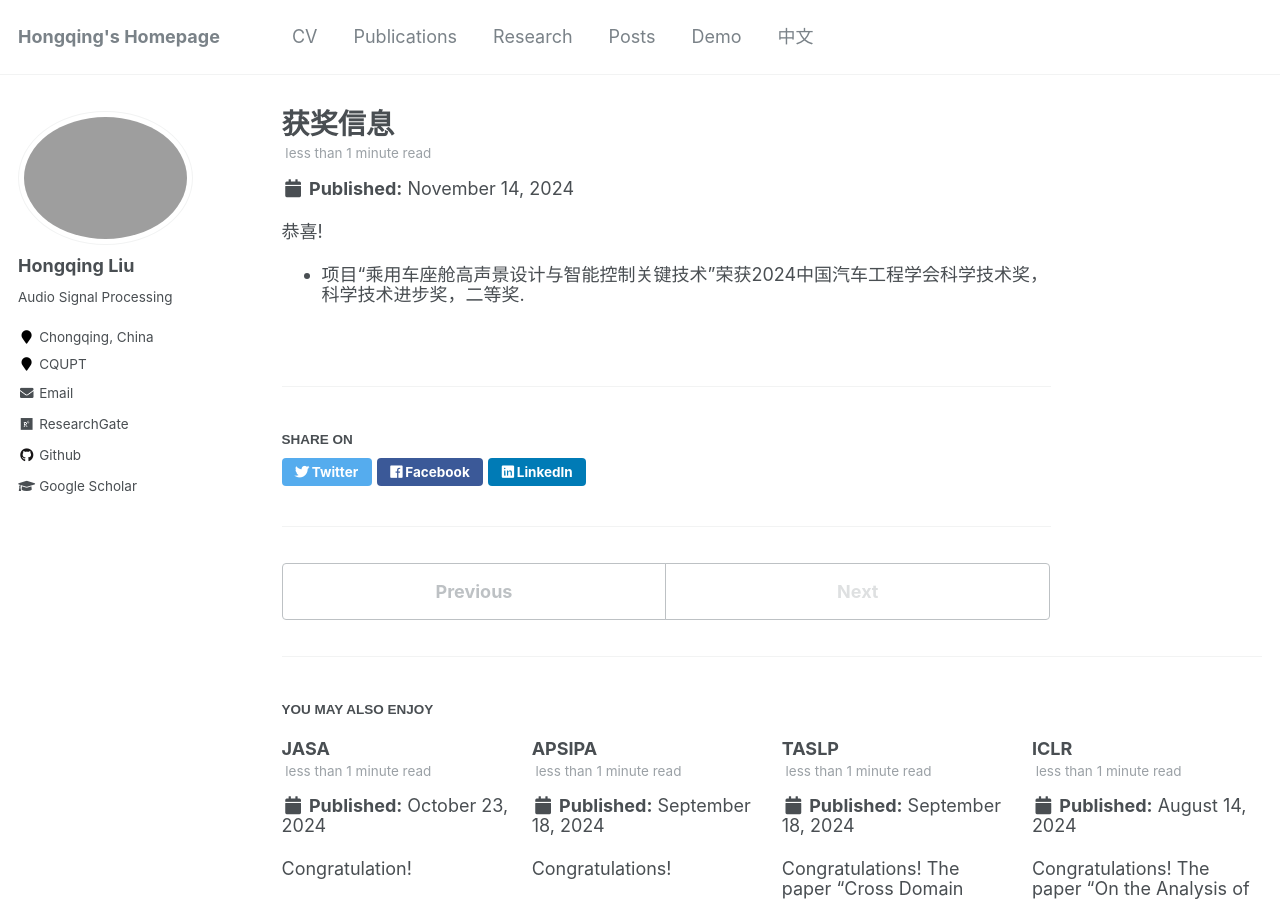
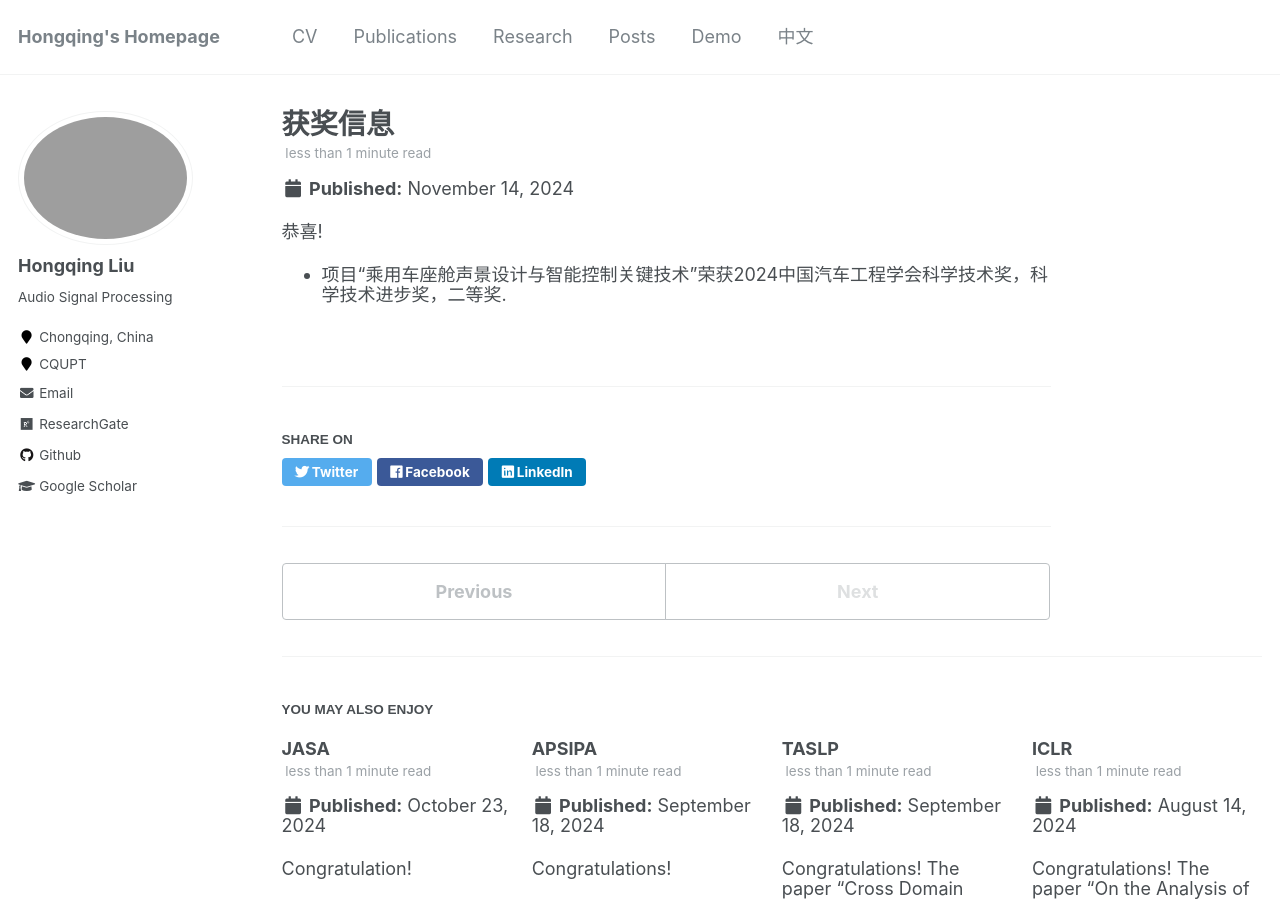
Before and after one commit to hong-qing-liu/english-hong-qing-liu.github.io, a Jekyll site: the page built from _posts/2024-11-14-blog-post-16.md, in a window 1280 px wide and 900 px high. Built offline with Jekyll 4.4.1, drawn with Linux system fonts in a browser that asks for light colours.

Commit message:
Update 2024-11-14-blog-post-16.md

```diff
--- a/_posts/2024-11-14-blog-post-16.md
+++ b/_posts/2024-11-14-blog-post-16.md
@@ -5,4 +5,4 @@ permalink: /posts/2024/11/blog-post-16/
 ---
 
 恭喜!
-- 项目“乘用车座舱高声景设计与智能控制关键技术”荣获2024中国汽车工程学会科学技术奖，科学技术进步奖，二等奖.
+- 项目“乘用车座舱声景设计与智能控制关键技术”荣获2024中国汽车工程学会科学技术奖，科学技术进步奖，二等奖.
```
